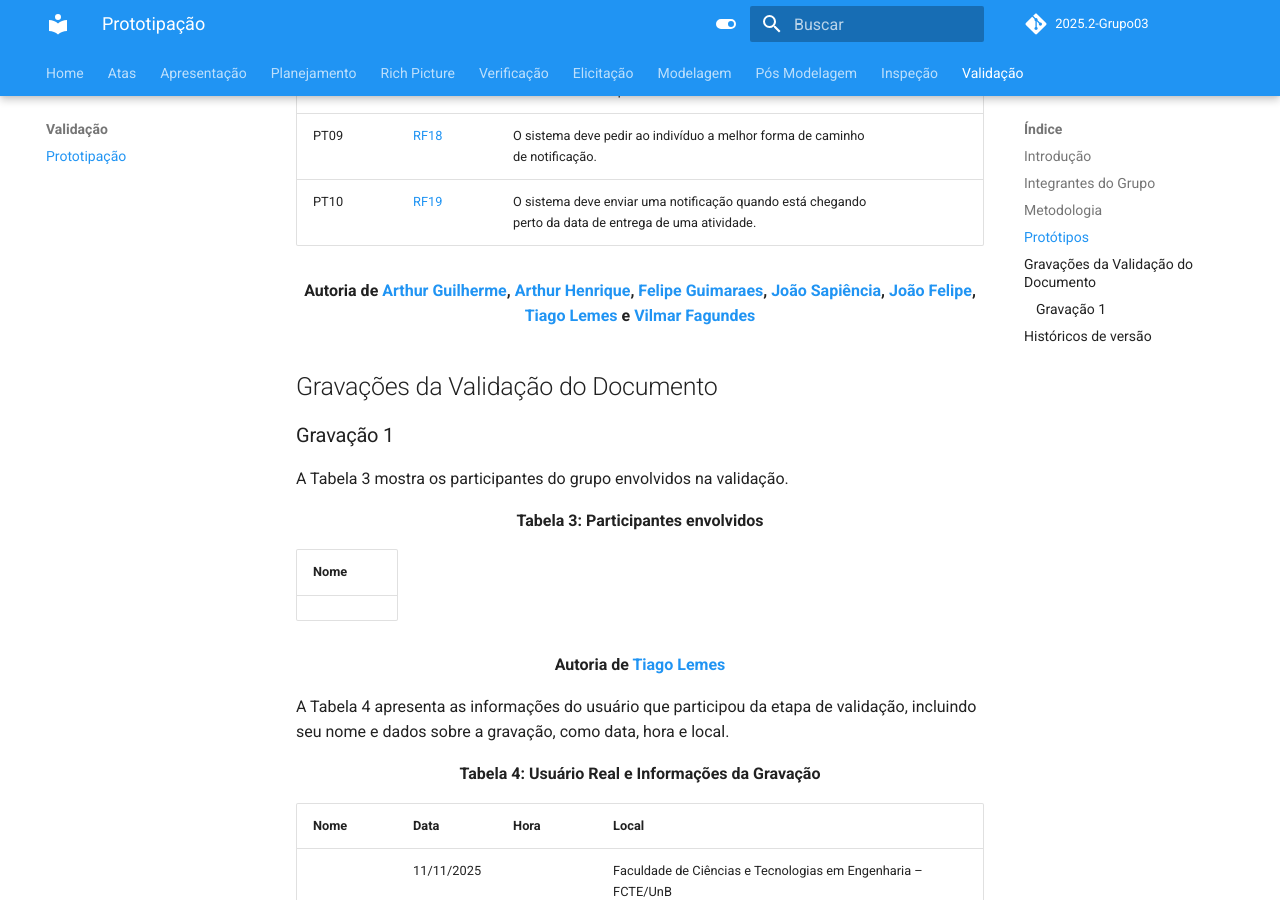
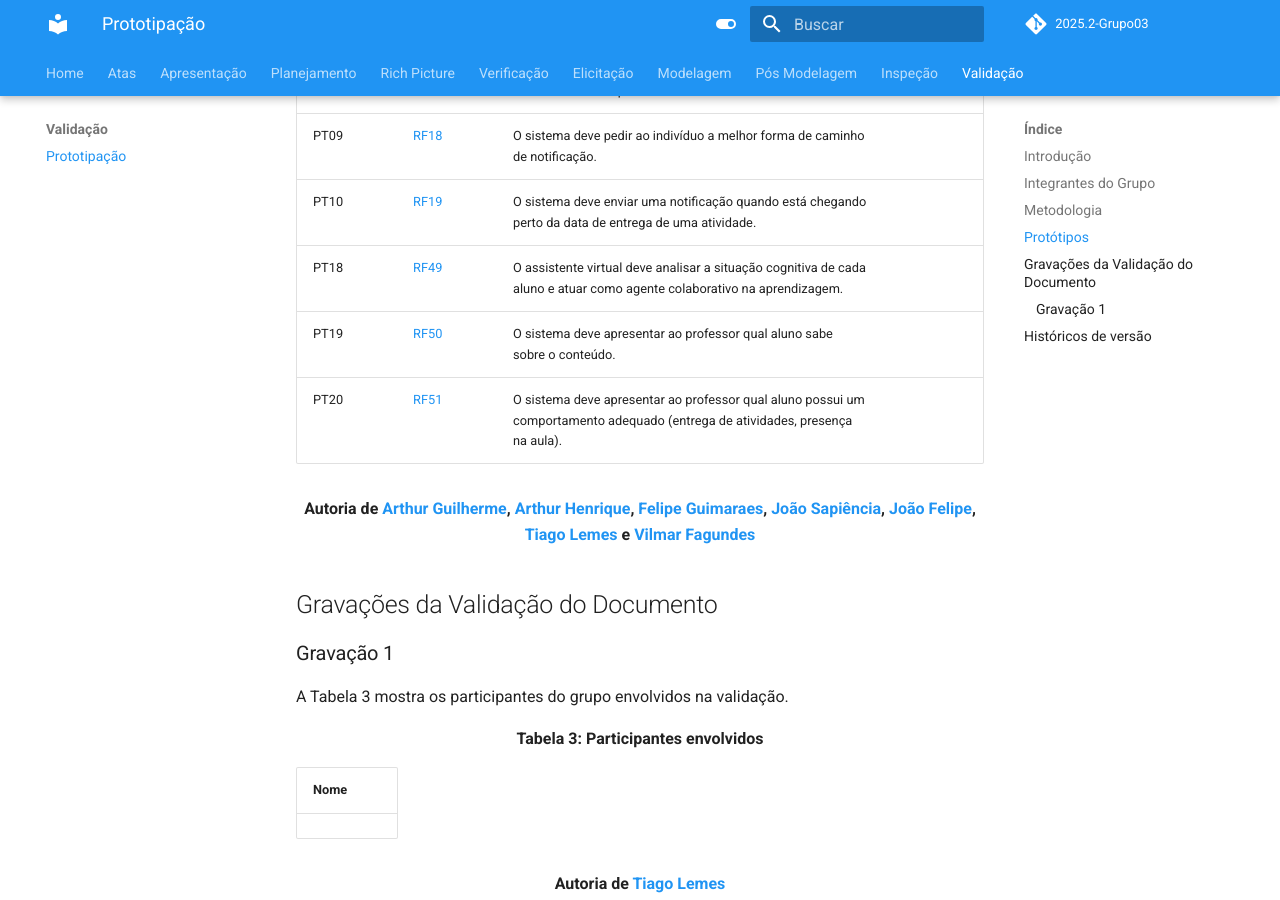
Before and after one commit to Requisitos-de-Software/2025.2-Grupo03, an MkDocs documentation site: the page built from docs/Validacao/prototipos.md, in a window 1280 px wide and 900 px high, scrolled down 1893 px. Built offline with MkDocs 1.6.1 and Material for MkDocs 9.7.7, drawn with Linux system fonts in a browser that asks for light colours; comment, search, counter and statistics services are not loaded; some of the changed text lies outside the part shown.

Commit message:
Update prototipos.md

```diff
--- a/docs/Validacao/prototipos.md
+++ b/docs/Validacao/prototipos.md
@@ -13,7 +13,7 @@
 
 | Nome    | Quais etapas participou  |
 | ------------------------ | --------------------------------------------------------- |
-| [Arthur Guilherme](https://github.com/ArthurGuilher62) | |
+| [Arthur Guilherme](https://github.com/ArthurGuilher62) |desenvolvimento dos protótipos dos requisitos [RF49](https://requisitos-de-software.github.io/2025.2-Grupo03/Elicitacao/requisitos_elicitados/#RF49), [RF50](https://requisitos-de-software.github.io/2025.2-Grupo03/Elicitacao/requisitos_elicitados/#RF50) e [RF51](https://requisitos-de-software.github.io/2025.2-Grupo03/Elicitacao/requisitos_elicitados/#RF51), além da validação dos protótipos com um usuário real.|
 | [Arthur Henrique](https://github.com/arthurhvieira1) | |
 | [Felipe Guimaraes](https://github.com/felipegf1)      | |
 | [João Felipe](https://github.com/MrBolt2005)          | |
@@ -43,6 +43,9 @@
 | <a id="PT07"></a>PT07 | [RF15](https://requisitos-de-software.github.io/2025.2-Grupo03/Elicitacao/requisitos_elicitados/#RF15) | O sistema deve enviar notificações para lembrar o aluno de revisar conteúdos passados. | |
 | <a id="PT09"></a>PT09 | [RF18](https://requisitos-de-software.github.io/2025.2-Grupo03/Elicitacao/requisitos_elicitados/#RF18) | O sistema deve pedir ao indivíduo a melhor forma de caminho de notificação. | |
 | <a id="PT10"></a>PT10 | [RF19](https://requisitos-de-software.github.io/2025.2-Grupo03/Elicitacao/requisitos_elicitados/#RF19) | O sistema deve enviar uma notificação quando está chegando perto da data de entrega de uma atividade.  |
+| <a id="PT18"></a>PT18 | [RF49](https://requisitos-de-software.github.io/2025.2-Grupo03/Elicitacao/requisitos_elicitados/#RF49) | O assistente virtual deve analisar a situação cognitiva de cada aluno e atuar como agente colaborativo na aprendizagem.  |
+| <a id="PT19"></a>PT19 | [RF50](https://requisitos-de-software.github.io/2025.2-Grupo03/Elicitacao/requisitos_elicitados/#RF50) | O sistema deve apresentar ao professor qual aluno sabe sobre o conteúdo.  |
+| <a id="PT20"></a>PT20 | [RF51](https://requisitos-de-software.github.io/2025.2-Grupo03/Elicitacao/requisitos_elicitados/#RF51) | O sistema deve apresentar ao professor qual aluno possui um comportamento adequado (entrega de atividades, presença na aula).  |
 
 <div align="center"><strong>Autoria de <a href="https://github.com/ArthurGuilher62">Arthur Guilherme</a>, <a href="https://github.com/arthurhvieira1">Arthur Henrique</a>, <a href="https://github.com/felipegf1">Felipe Guimaraes</a>, <a href="https://github.com/JoaoSapiencia">João Sapiência</a>, <a href="https://github.com/MrBolt2005">João Felipe</a>, <a href="https://github.com/TiagoTeixeira-2005">Tiago Lemes</a> e <a href="https://github.com/VilmarFagundes">Vilmar Fagundes</a></strong></div>
 
```
